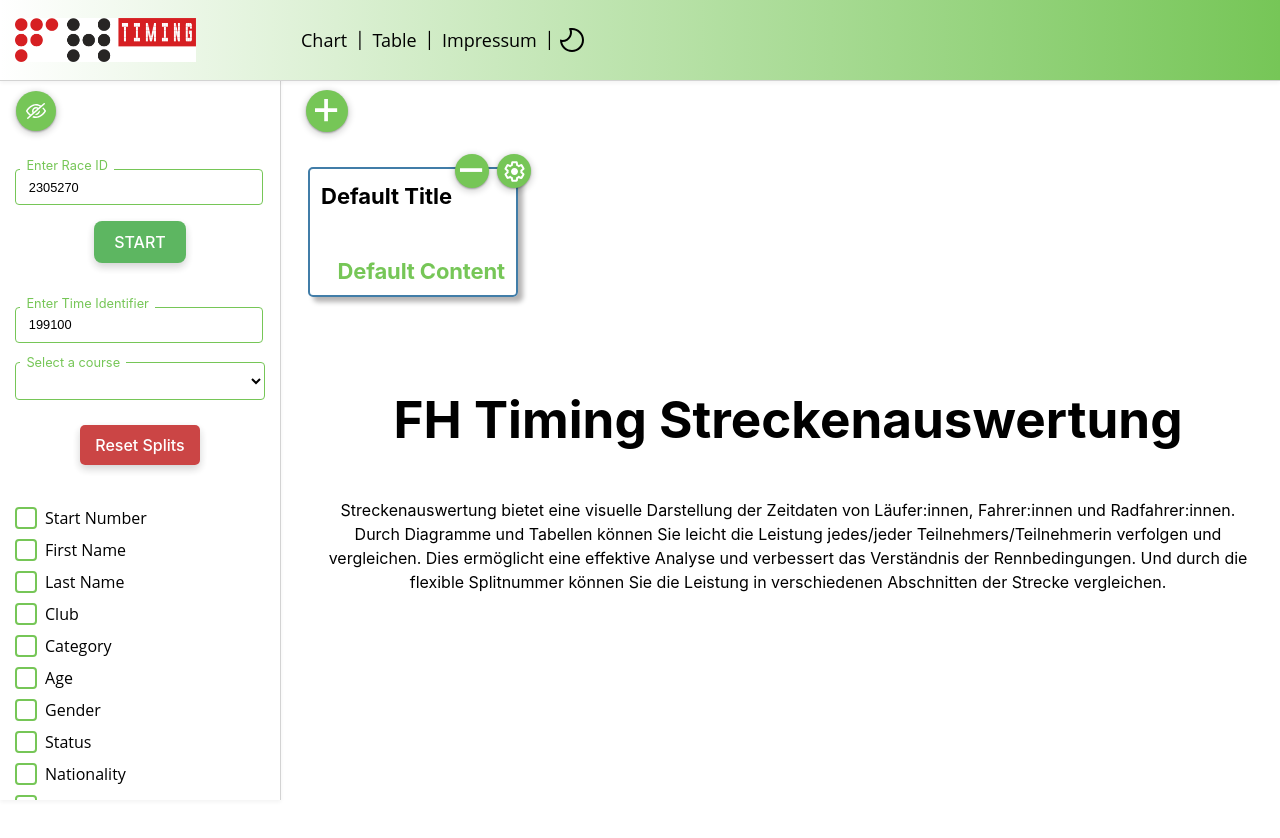
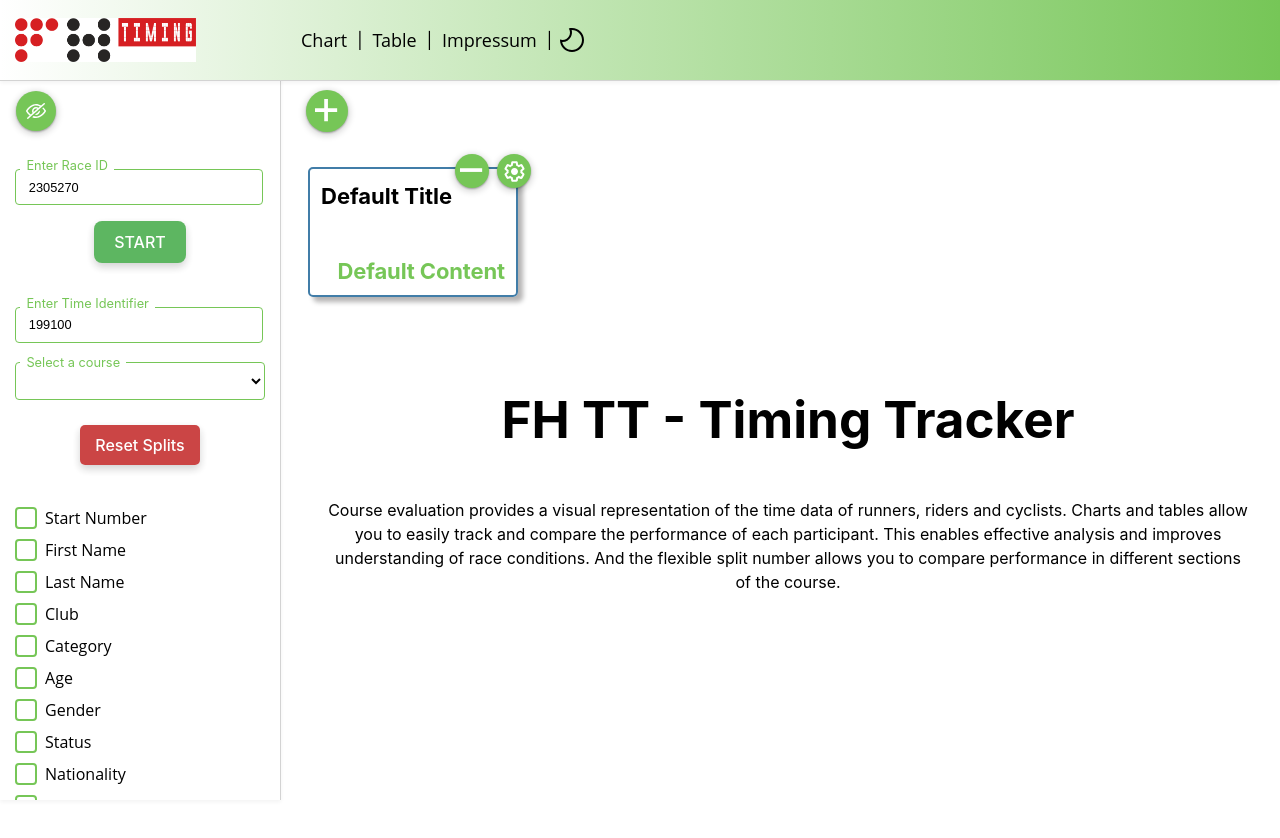
Before and after one commit to szeminator/fhtiming, a Vue app in the folder dashboard/: page / in a window 1280 px wide. Shown: the top 838 px of the page. Built offline with nearby package versions, Linux system fonts and the light colour scheme.

Commit message:
Update StartDialog.vue with new title and description

```diff
--- a/dashboard/src/components/StartDialog.vue
+++ b/dashboard/src/components/StartDialog.vue
@@ -1,10 +1,10 @@
 <template>
     <div class="start-container">
-      <h1>FH Timing Streckenauswertung</h1>
+      <h1>FH TT - Timing Tracker</h1>
       <p>
-        Streckenauswertung bietet eine visuelle Darstellung der Zeitdaten von Läufer:innen, Fahrer:innen und Radfahrer:innen.
-        Durch Diagramme und Tabellen können Sie leicht die Leistung jedes/jeder Teilnehmers/Teilnehmerin verfolgen und vergleichen.
-        Dies ermöglicht eine effektive Analyse und verbessert das Verständnis der Rennbedingungen. Und durch die flexible Splitnummer können Sie die Leistung in verschiedenen Abschnitten der Strecke vergleichen.
+        Course evaluation provides a visual representation of the time data of runners, riders and cyclists.
+        Charts and tables allow you to easily track and compare the performance of each participant.
+        This enables effective analysis and improves understanding of race conditions. And the flexible split number allows you to compare performance in different sections of the course.
       </p>
     </div>
 </template>
```
